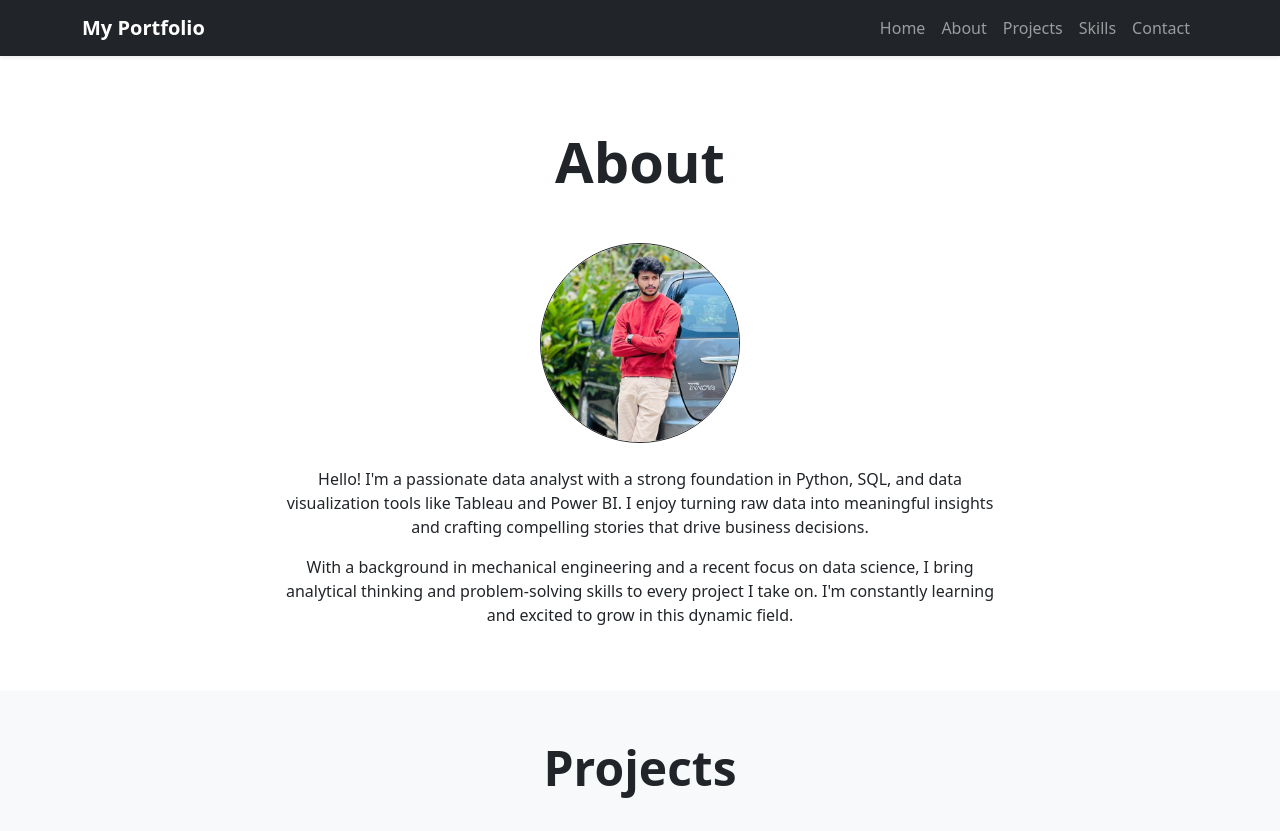
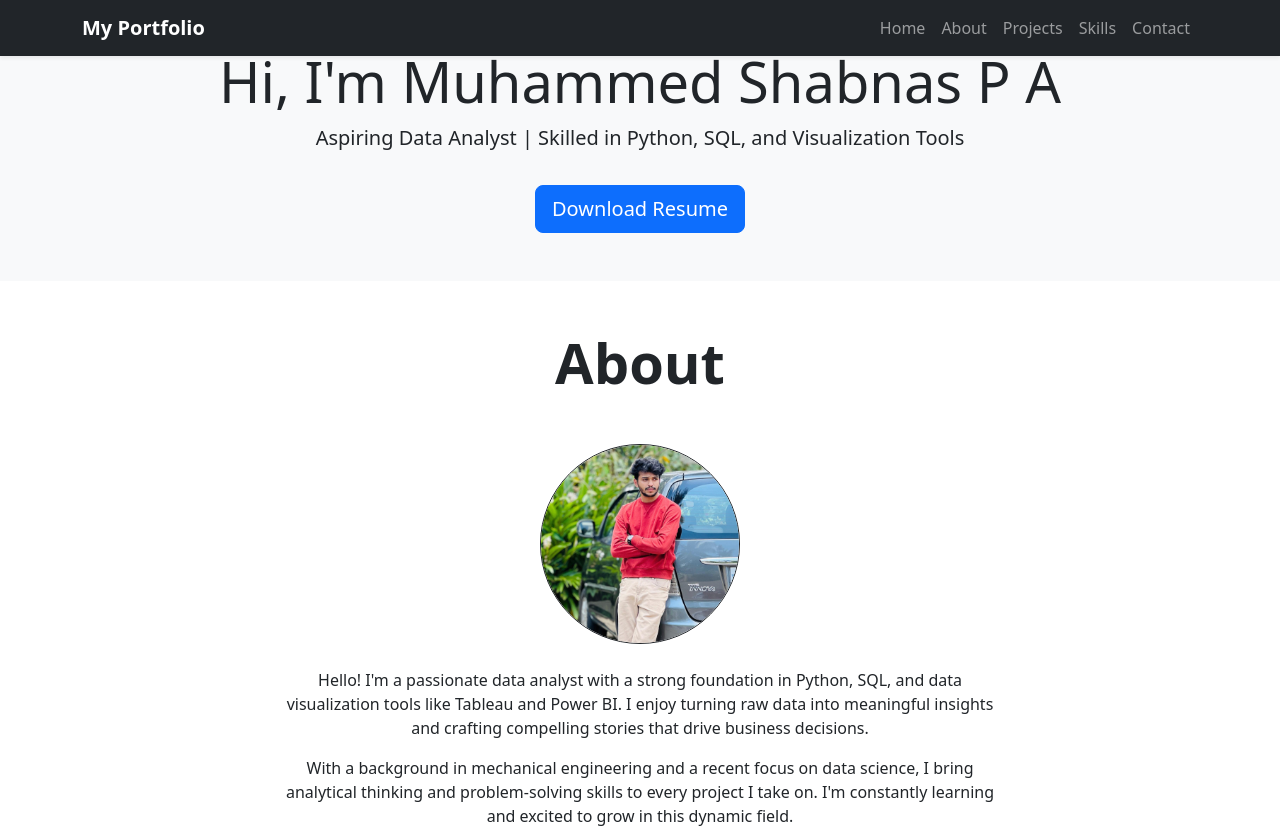
Before and after one commit to Muhammed-Shabnas-PA/Portfolio, a plain HTML site: page index.html in a window 1280 px wide. Shown: the top 831 px of the page. Drawn offline with nearby package versions, Linux system fonts and the light colour scheme.

Commit message:
Update index.html

```diff
--- a/index.html
+++ b/index.html
@@ -3,15 +3,35 @@
 <head>
   <meta charset="UTF-8" />
   <meta name="viewport" content="width=device-width, initial-scale=1.0" />
-  <title>About Section</title>
+  <title>Portfolio</title>
   <!-- Bootstrap CSS CDN -->
   <link href="https://cdn.jsdelivr.net/npm/bootstrap@5.3.3/dist/css/bootstrap.min.css" rel="stylesheet">
+  <link rel="icon" href="images/favicon.ico" type="image/x-icon" />
+<meta name="description" content="Portfolio of Muhammed Shabnas P A, aspiring data analyst skilled in Python, SQL, Power BI, and Tableau.">
+<meta name="keywords" content="Data Analyst, Portfolio, Python, SQL, Power BI, Tableau, Projects, Muhammed Shabnas">
+<style>
+  html {
+    scroll-behavior: smooth;
+  }
+</style>
+<link rel="stylesheet" href="https://cdn.jsdelivr.net/npm/bootstrap-icons@1.10.5/font/bootstrap-icons.css">
+
 </head>
 
-<section id="home" style="padding-top: 80px;"></section>
+
+
 
 
 <body>
+
+
+<section id="home" class="bg-light text-center py-5">
+  <div class="container">
+    <h1 class="display-4">Hi, I'm Muhammed Shabnas P A</h1>
+    <p class="lead">Aspiring Data Analyst | Skilled in Python, SQL, and Visualization Tools</p>
+    <a href="https://drive.google.com/file/d/1lPOpagTJyz3CyrrCA-2uP30DzHzxVgxF/view?usp=drive_link" class="btn btn-primary btn-lg mt-3" target="_blank">Download Resume</a>
+  </div>
+</section>
 
     <!-- Sticky Navbar -->
 <nav class="navbar navbar-expand-lg navbar-dark bg-dark fixed-top shadow-sm">
```
